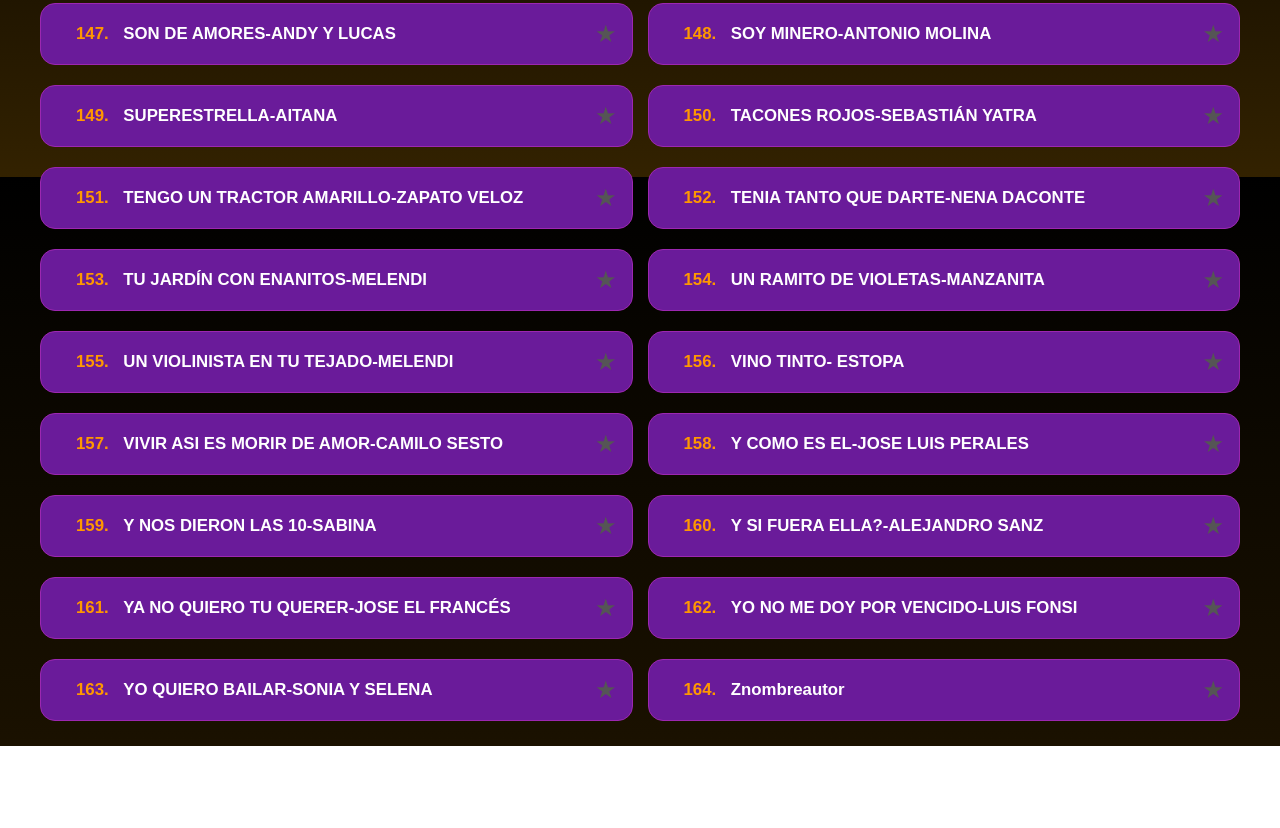
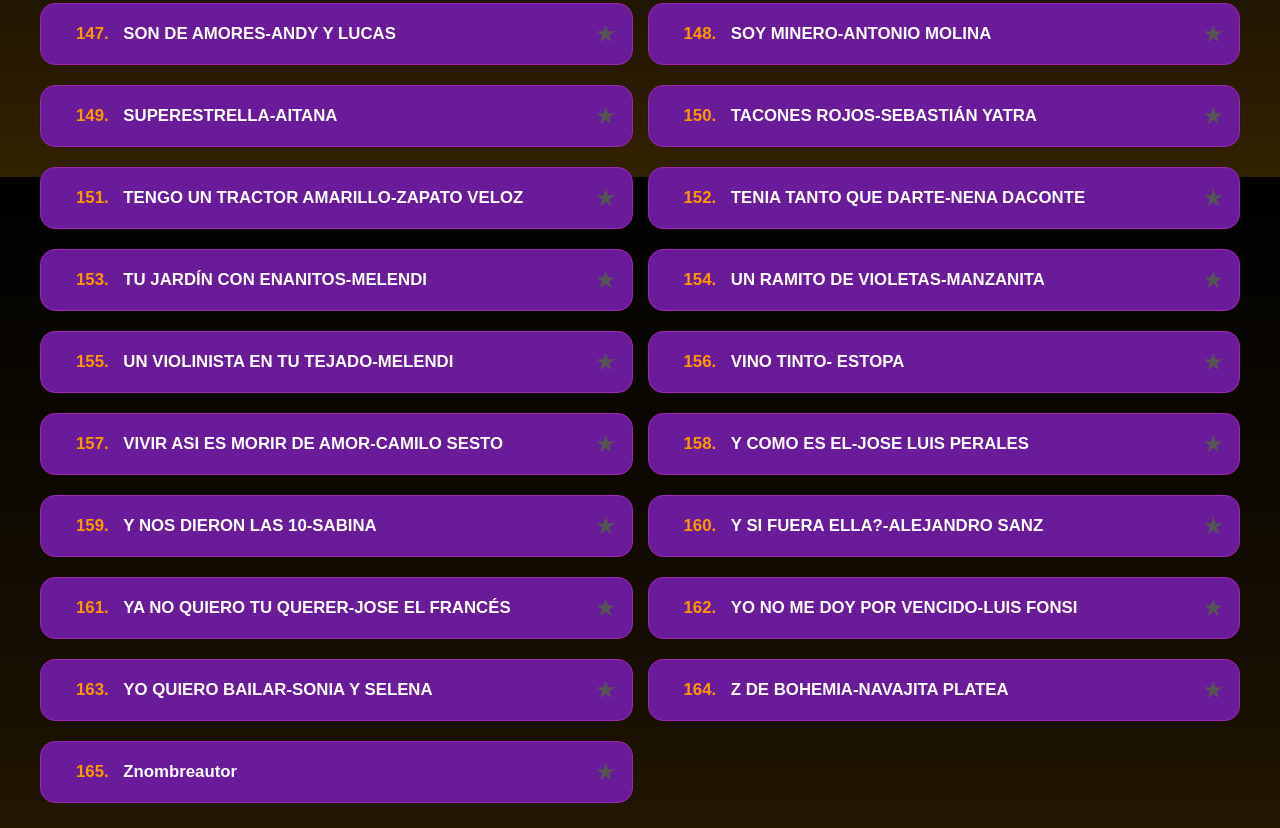
Before and after one commit to farolon68/karaoke, a plain HTML site: page index.html in a window 1280 px wide. Shown: the part 6223-7051 px from the top of the page. Before the commit the page ends 6969 px from the top, so only its background shows below. Drawn offline with Linux system fonts and the light colour scheme.

Commit message:
Add files via upload

```diff
--- a/index.html
+++ b/index.html
@@ -338,6 +338,7 @@
             { titulo: "ESA CHICA ES MIA-SERGIO DALMA", url: "https://youtu.be/G_dDCEhHlrk?si=Y2RmlrH-rdBMYuCr" },
             { titulo: "HISTORIAS DE AMOR-OBK", url: "https://youtu.be/lhW_-G2sI_M?si=kue0DOqJq3nwoaF0" },
             { titulo: "LO SABEN MIS ZAPATOS-PABLO LOPEZ", url: "https://youtu.be/6eq2FZsjR5A?si=TsU9OPSFAFIKcU63" },
+            { titulo: "Z DE BOHEMIA-NAVAJITA PLATEA", url: "https://m.youtube.com/watch?v=0IzWvEM6WTk#Intent;package=org.smarttube.stable;end" },
             { titulo: "Znombreautor", url: "link" },
 ]
 
```
